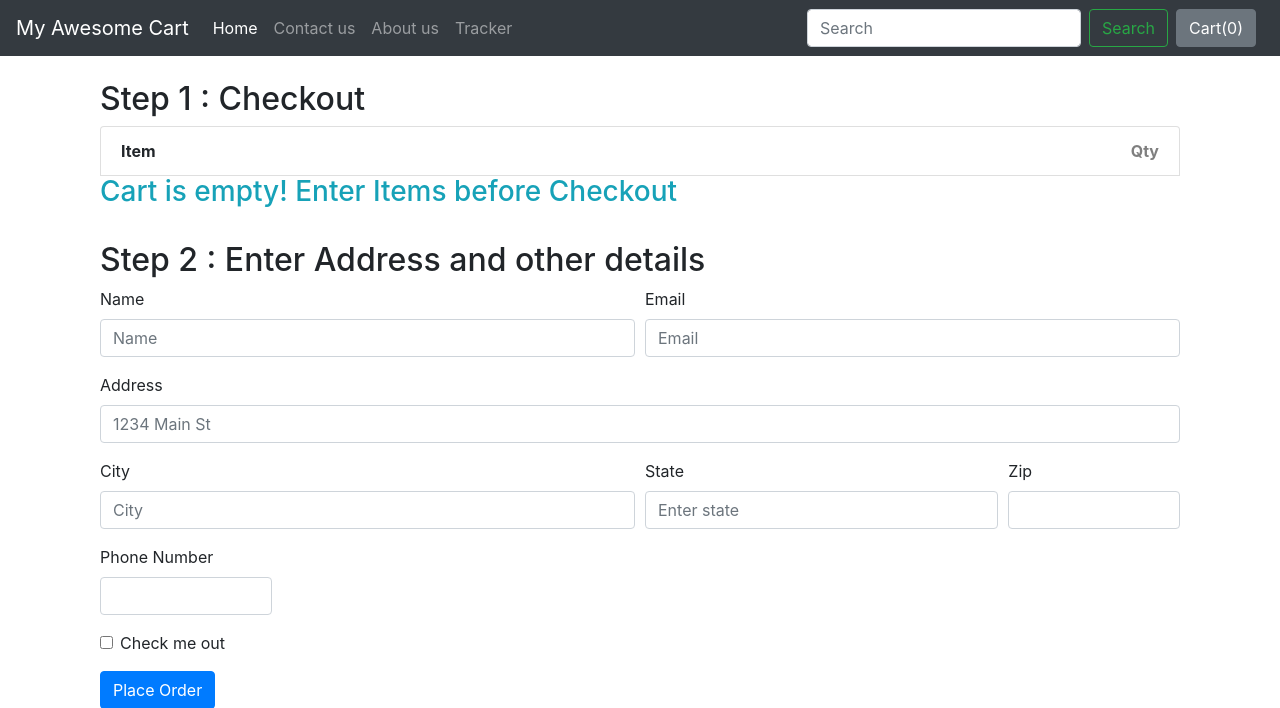
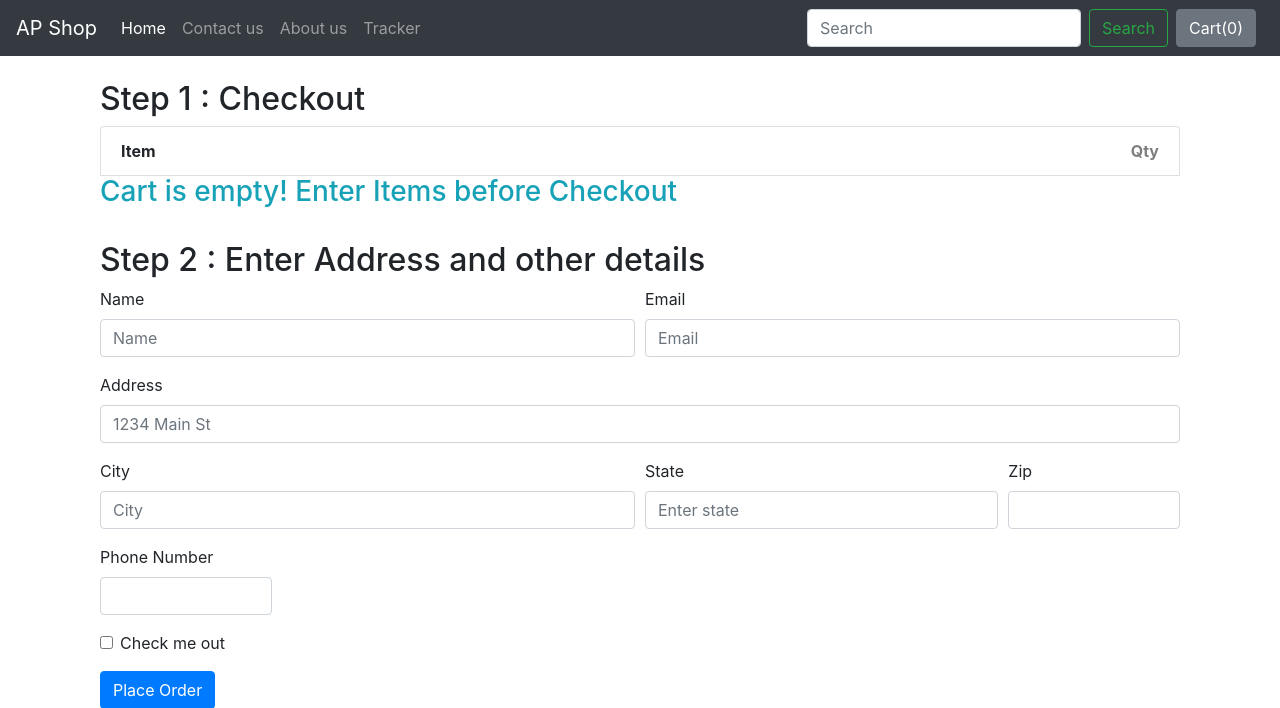
Before and after one commit to purohit-arun/ecommerce-site, a Django app: page /shop/checkout/ in a window 1280 px wide. Shown: the top 708 px of the page. Run offline with Django 3.2, Linux system fonts and the light colour scheme; some libraries are stand-ins or nearby versions.

Commit message:
#7.1 checkout changes done

```diff
--- /dev/null
+++ b/requirements.txt
@@ -0,0 +1,5 @@
+asgiref==3.3.4
+Django==3.2.4
+Pillow==8.2.0
+pytz==2021.1
+sqlparse==0.4.1
--- a/shop/templates/shop/basic.html
+++ b/shop/templates/shop/basic.html
@@ -20,7 +20,7 @@
 <body>
 
   <nav class="navbar navbar-expand-lg navbar-dark bg-dark">
-    <a class="navbar-brand" href="/shop">My Awesome Cart</a>
+    <a class="navbar-brand" href="/shop">AP Shop</a>
     <button class="navbar-toggler" type="button" data-toggle="collapse" data-target="#navbarSupportedContent"
       aria-controls="navbarSupportedContent" aria-expanded="false" aria-label="Toggle navigation">
       <span class="navbar-toggler-icon"></span>
```
Also changed, not shown: db.sqlite3, 1 other file.
